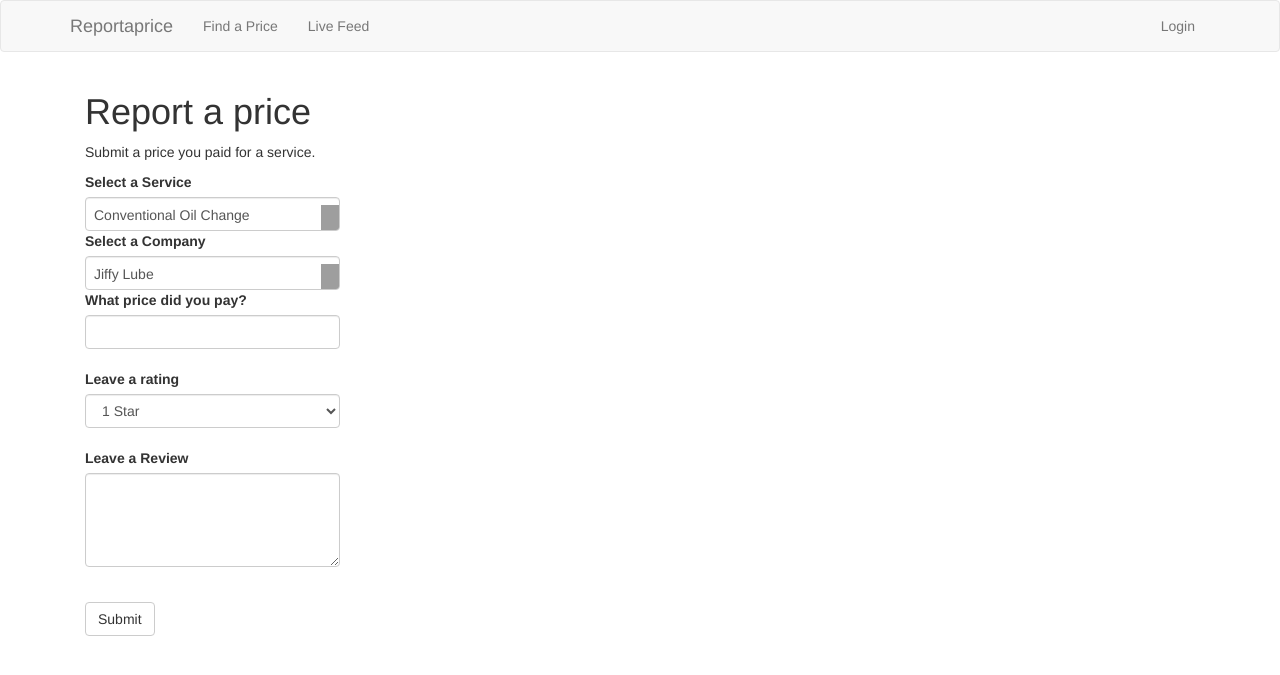
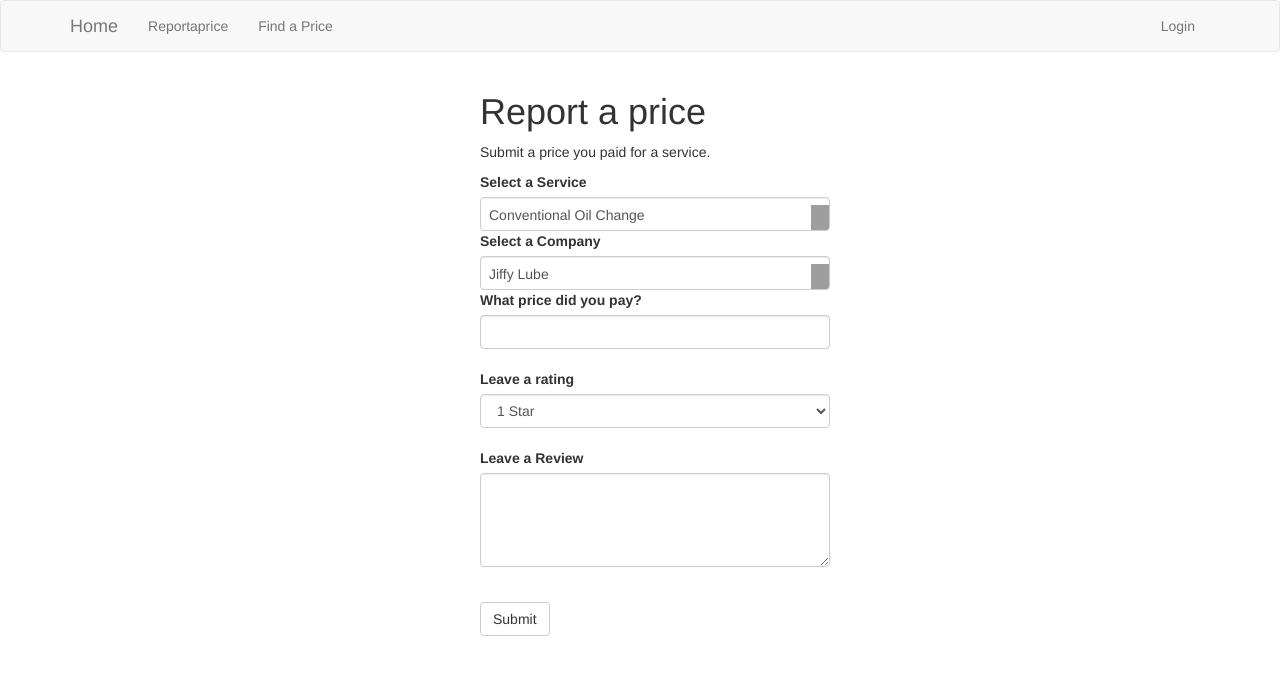
Before and after one commit to tmorriso/reportapriceV1, a Flask app: page /report in a window 1280 px wide. Shown: the top 675 px of the page. Run offline with Flask 2, Linux system fonts and the light colour scheme; some libraries are stand-ins or nearby versions; grey boxes are pictures that could not be loaded.

Commit message:
Added home page removed live page

```diff
--- a/reportaprice/app/routes.py
+++ b/reportaprice/app/routes.py
@@ -12,8 +12,11 @@ from datetime import datetime
 @app.route('/', methods=['GET', 'POST'])
 @app.route('/index', methods=['GET', 'POST'])
 def index():
-    return redirect(url_for('find', service='index'))
+    form = ExploreForm()
+    if form.validate_on_submit():
+        print("hi")
 
+    return render_template("index_temp.html", title='Home', form=form)
 
 @app.route('/find/<service>', methods=['GET', 'POST'])
 def find(service):
@@ -22,12 +25,8 @@ def find(service):
     if form.validate_on_submit():
         service = form.service.data
         return redirect(url_for('find', service=service))
-    if service == 'index':
+    if service == 'search':
         posts = Post.query.order_by(Post.timestamp.desc()).paginate(
-                page, app.config['POSTS_PER_PAGE'], False)
-        average_price = "NA"
-    elif service == 'search':
-        posts = Post.query.filter_by(service_id=service).order_by(Post.timestamp.desc()).paginate(
                 page, app.config['POSTS_PER_PAGE'], False)
         average_price = "NA"
     else:
--- a/reportaprice/app/templates/base.html
+++ b/reportaprice/app/templates/base.html
@@ -6,7 +6,7 @@
 
 
 {% block navbar %}
-    <nav class="navbar navbar-default">
+    <nav class="navbar navbar-default ">
         <div class="container">
             <div class="navbar-header">
                 <button type="button" class="navbar-toggle collapsed" data-toggle="collapse" data-target="#bs-example-navbar-collapse-1" aria-expanded="false">
@@ -15,12 +15,12 @@
                     <span class="icon-bar"></span>
                     <span class="icon-bar"></span>
                 </button>
-                <a class="navbar-brand" href="{{ url_for('report') }}">Reportaprice</a>
+                <a class="navbar-brand" href="{{ url_for('index') }}">Home</a>
             </div>
             <div class="collapse navbar-collapse" id="bs-example-navbar-collapse-1">
                 <ul class="nav navbar-nav">
+                    <li><a href="{{ url_for('report') }}">Reportaprice</a></li>
                     <li><a href="{{ url_for('find', service='search') }}">Find a Price</a></li>
-                    <li><a href="{{ url_for('index') }}">Live Feed</a></li>
                 </ul>
                 <ul class="nav navbar-nav navbar-right">
                     {% if current_user.is_anonymous %}
--- a/reportaprice/app/templates/report.html
+++ b/reportaprice/app/templates/report.html
@@ -4,7 +4,8 @@
 {% block app_content %}
 
     {% if form %}
-    <div class="col-lg-3">
+    <div class="container">
+        <div class="col-lg-4 col-lg-offset-4">
         <h1>Report a price</h1>
         <p> Submit a price you paid for a service.</p>
 
@@ -32,6 +33,8 @@
             </p>
             <p>{{ form.submit(class_="btn btn-default") }}</p>
         </form>
+
+        </div>
     </div>
     <br>
     {% endif %}
```
Also changed, not shown: reportaprice/app/templates/index_temp.html (added, +28 -0 lines). Lines whose indentation alone changed are shown as unchanged.
